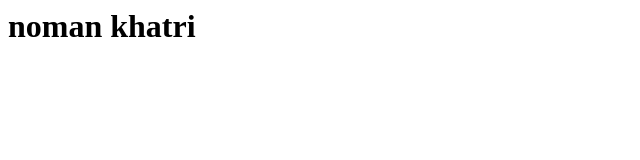
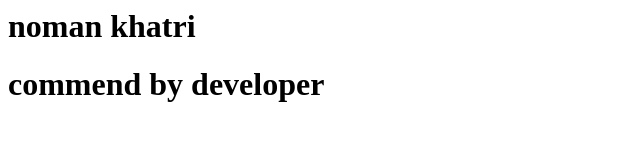
Before and after one commit to nomankt/test, a plain HTML site: page index.html in a window 1280 px wide. Shown: the whole page, without its empty margins (0-640 px from the left). Drawn offline with Linux system fonts and the light colour scheme.

Commit message:
first commit by developer

```diff
--- a/index.html
+++ b/index.html
@@ -1 +1,2 @@
 <h1>noman khatri</h1>
+<h1>commend by developer</h1>
```
